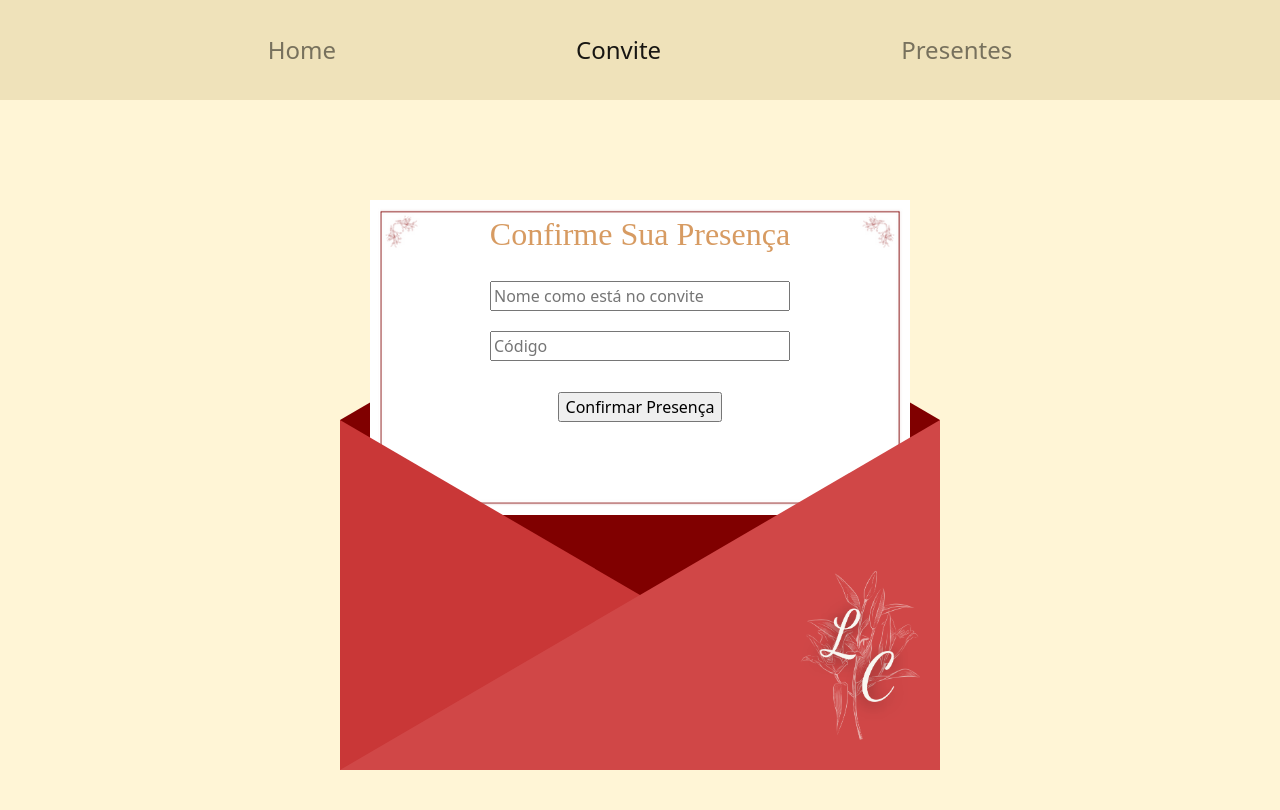
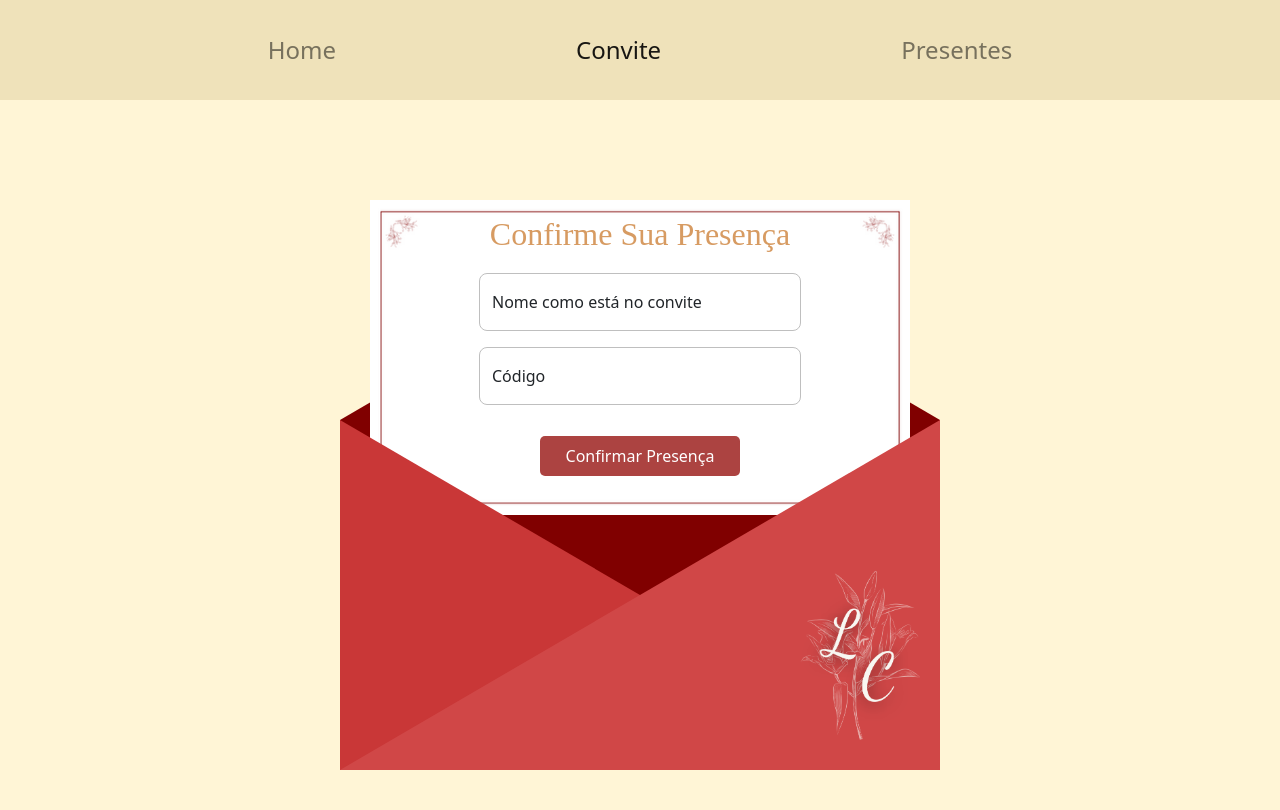
Before and after one commit to caiocbr/WeddingWebSite, a Flask app: page /guestlist in a window 1280 px wide. Shown: the top 810 px of the page. Run offline with Flask 3, Linux system fonts and the light colour scheme; some libraries are stand-ins or nearby versions.

Commit message:
Put css in the invite

```diff
--- a/static/style.css
+++ b/static/style.css
@@ -5,20 +5,20 @@
 }
 
 
-.section{
+.section {
   position: relative;
   margin-top: 40px;
   margin-bottom: 40px;
   text-align: justify;
 }
 
-.section-text{
+.section-text {
   font-family: 'Belleza';
   font-size: 25px;
   color: #610000;
 }
 
-.footer{
+.footer {
   height: 150px;
   width: 100%;
   margin-top: 20px;
@@ -27,12 +27,12 @@
   text-align: center;
 }
 
-.footer-text{
+.footer-text {
   color: #d7af62;
   font-family: 'Belleza';
 }
 
-.popup-content{
+.popup-content {
   width: 700px;
   height: 200px;
   margin-left: auto;
@@ -42,7 +42,7 @@
   text-align: center;
 }
 
-.section-title-text{
+.section-title-text {
   font-family: 'Great Vibes', cursive;
   margin-left: auto;
   margin-right: auto;
@@ -52,14 +52,14 @@
   color: #D79B62;
 }
 
-.formContent{
+.formContent {
   display: flex;
   margin-left: auto;
   margin-right: auto;
   flex-direction: column;
 }
 
-.confirmationForm{
+.confirmationForm {
   margin-left: auto;
   margin-right: auto;
   height: fit-content;
@@ -68,12 +68,13 @@
   justify-items: center;
 }
 
-.formField{
+.formField {
   width: 300px;
   margin-top: 20px;
 }
 
 @import url('https://fonts.googleapis.com/css?family=Major+Mono+Display');
+
 .holder {
   position: relative;
   background-color: #ffffff;
@@ -122,9 +123,11 @@
   position: relative;
   opacity: 0;
 }
+
 .controls {
   font-size: 50px;
 }
+
 .control {
   display: inline-block;
   padding-left: 20px;
@@ -136,9 +139,11 @@
   position: relative;
   top: 100px;
 }
+
 .control:first-child {
   border-left: none;
 }
+
 .triangles {
   position: absolute;
   left: 0%;
@@ -147,6 +152,7 @@
   height: 100%;
   opacity: 0;
 }
+
 .triangle {
   width: 0;
   height: 0;
@@ -178,3 +184,15 @@
 .loading-text {
   font-size: 24px;
 }
+
+.button {
+  margin-top: -15px;
+  border: none;
+  border-radius: 5px;
+  background-color: #ac4341;
+  color: #FFF;
+  height: 40px;
+  width: 200px;
+  cursor: pointer;
+
+}
--- a/templates/guestlist.html
+++ b/templates/guestlist.html
@@ -1,14 +1,18 @@
 <!DOCTYPE html>
 <html>
+
 <head>
     <title>Larissa e Caio</title>
     <link rel="icon" href="../static/AllianceIcon.png" type="image/x-icon">
     <link rel="stylesheet" href="https://cdnjs.cloudflare.com/ajax/libs/font-awesome/5.15.3/css/all.min.css">
     <link rel="stylesheet" type="text/css" href="{{ url_for('static', filename='style.css') }}">
     <link rel="stylesheet" type="text/css" href="{{ url_for('static', filename='cardenvelop.css') }}">
-    <link rel="stylesheet" href="https://cdn.jsdelivr.net/npm/bootstrap@4.0.0/dist/css/bootstrap.min.css" integrity="sha384-Gn5384xqQ1aoWXA+058RXPxPg6fy4IWvTNh0E263XmFcJlSAwiGgFAW/dAiS6JXm" crossorigin="anonymous">
-    <link href="https://cdn.jsdelivr.net/npm/bootstrap@5.3.0/dist/css/bootstrap.min.css" rel="stylesheet" integrity="sha384-9ndCyUaIbzAi2FUVXJi0CjmCapSmO7SnpJef0486qhLnuZ2cdeRhO02iuK6FUUVM" crossorigin="anonymous">
+    <link rel="stylesheet" href="https://cdn.jsdelivr.net/npm/bootstrap@4.0.0/dist/css/bootstrap.min.css"
+        integrity="sha384-Gn5384xqQ1aoWXA+058RXPxPg6fy4IWvTNh0E263XmFcJlSAwiGgFAW/dAiS6JXm" crossorigin="anonymous">
+    <link href="https://cdn.jsdelivr.net/npm/bootstrap@5.3.0/dist/css/bootstrap.min.css" rel="stylesheet"
+        integrity="sha384-9ndCyUaIbzAi2FUVXJi0CjmCapSmO7SnpJef0486qhLnuZ2cdeRhO02iuK6FUUVM" crossorigin="anonymous">
 </head>
+
 <body style="background-color: #fff5d6;">
 
     <div class="loading-screen">
@@ -21,7 +25,7 @@
             <div class="mx-auto p-3" id="navbarText">
                 <ul class="navbar-nav mr-auto">
                     <li class="nav-item">
-                    <a class="nav-link"  href="/">Home</a>
+                        <a class="nav-link" href="/">Home</a>
                     </li>
                     <li class="nav-item active">
                         <a class="nav-link" href="/guestlist">Convite<span class="sr-only">(current)</span></a>
@@ -42,15 +46,25 @@
             <div class="letter">
                 {% if status == "get" %}
                 <div class="formContent">
-                    <h2 style="margin-top: 15px; margin-left: auto; margin-right: auto; font-family: 'Belleza'; color: #D79B62;">Confirme Sua Presença</h2>
+                    <h2
+                        style="margin-bottom: 20px;margin-top: 15px; margin-left: auto; margin-right: auto; font-family: 'Belleza'; color: #D79B62;">
+                        Confirme Sua Presença</h2>
                     <form class="confirmationForm" method="POST" action="/guestlist">
-
-                        <input class="formField" type="text" id="name" name="name" placeholder="Nome como está no convite" style="width: 300px;">
-                        <input class="formField" type="text" id="confirmationCode" name="confirmationCode" placeholder="Código">
+                        <div class="form-floating mb-3">
+                            <input type="text" class="form-control form-control-lg custom-input" id="name"
+                                placeholder="Nome como está no convite">
+                            <label for="name">Nome como está no convite</label>
+                        </div>
+                        <div class="form-floating">
+                            <input type="text" class="form-control form-control-lg custom-input" id="confirmationCode"
+                                placeholder="Código">
+                            <label for="confirmationCode">Código</label>
+                        </div>
 
                         <p>{{ error }}</p>
-                        <input type="submit" value="Confirmar Presença" style="margin-top: -15px;">
+                        <input type="submit" value="Confirmar Presença" class="button">
                     </form>
+
                 </div>
                 {% else %}
                 <p>{{ message }}</p>
@@ -69,9 +83,37 @@
             mainContent.style.display = 'block';
         });
     </script>
-    <script src="https://code.jquery.com/jquery-3.2.1.slim.min.js" integrity="sha384-KJ3o2DKtIkvYIK3UENzmM7KCkRr/rE9/Qpg6aAZGJwFDMVNA/GpGFF93hXpG5KkN" crossorigin="anonymous"></script>
-    <script src="https://cdn.jsdelivr.net/npm/popper.js@1.12.9/dist/umd/popper.min.js" integrity="sha384-ApNbgh9B+Y1QKtv3Rn7W3mgPxhU9K/ScQsAP7hUibX39j7fakFPskvXusvfa0b4Q" crossorigin="anonymous"></script>
-    <script src="https://cdn.jsdelivr.net/npm/bootstrap@4.0.0/dist/js/bootstrap.min.js" integrity="sha384-JZR6Spejh4U02d8jOt6vLEHfe/JQGiRRSQQxSfFWpi1MquVdAyjUar5+76PVCmYl" crossorigin="anonymous"></script>
-    <script src="https://cdn.jsdelivr.net/npm/bootstrap@5.3.0/dist/js/bootstrap.bundle.min.js" integrity="sha384-geWF76RCwLtnZ8qwWowPQNguL3RmwHVBC9FhGdlKrxdiJJigb/j/68SIy3Te4Bkz" crossorigin="anonymous"></script>
+    <script src="https://code.jquery.com/jquery-3.2.1.slim.min.js"
+        integrity="sha384-KJ3o2DKtIkvYIK3UENzmM7KCkRr/rE9/Qpg6aAZGJwFDMVNA/GpGFF93hXpG5KkN"
+        crossorigin="anonymous"></script>
+    <script src="https://cdn.jsdelivr.net/npm/popper.js@1.12.9/dist/umd/popper.min.js"
+        integrity="sha384-ApNbgh9B+Y1QKtv3Rn7W3mgPxhU9K/ScQsAP7hUibX39j7fakFPskvXusvfa0b4Q"
+        crossorigin="anonymous"></script>
+    <script src="https://cdn.jsdelivr.net/npm/bootstrap@4.0.0/dist/js/bootstrap.min.js"
+        integrity="sha384-JZR6Spejh4U02d8jOt6vLEHfe/JQGiRRSQQxSfFWpi1MquVdAyjUar5+76PVCmYl"
+        crossorigin="anonymous"></script>
+    <script src="https://cdn.jsdelivr.net/npm/bootstrap@5.3.0/dist/js/bootstrap.bundle.min.js"
+        integrity="sha384-geWF76RCwLtnZ8qwWowPQNguL3RmwHVBC9FhGdlKrxdiJJigb/j/68SIy3Te4Bkz"
+        crossorigin="anonymous"></script>
 </body>
+<style>
+    /* Estilo para a cor dos inputs */
+    .custom-input {
+        background-color: #fff;
+        /* Cor de fundo */
+        border-color: #bfbfbf;
+        /* Cor da borda padrão */
+        color: #333;
+        /* Cor do texto */
+    }
+
+    /* Estilo para a borda do input quando está em foco */
+    .custom-input:focus {
+        border-color: #ccac00;
+        /* Cor da borda em foco (verde) */
+        box-shadow: 0 0 0;
+        /* Sombras em foco (verde) */
+    }
+</style>
+
 </html>
```
Lines whose indentation alone changed are shown as unchanged.
